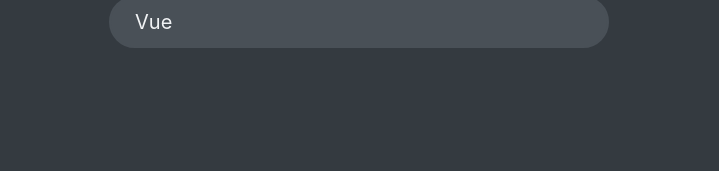
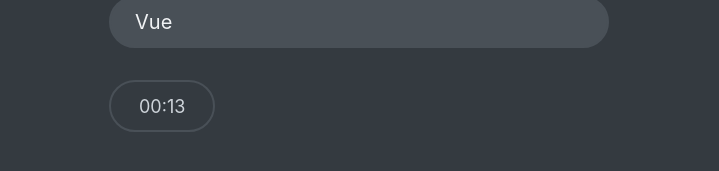
Before and after one commit to Gauravjoshi321/react-quiz, a React (Create React App) app: page / in a window 1280 px wide. Both pictures are taken after a click on the button "Let's start". Shown: the part 569-740 px from the top of the page, without its empty margins (281-1000 px from the left). Built offline with nearby package versions, Linux system fonts and the light colour scheme; data requests are answered from the project's data file.

Commit message:
completed

```diff
--- a/src/components/App.js
+++ b/src/components/App.js
@@ -1,4 +1,5 @@
 import { useEffect, useReducer } from "react";
+
 import Header from "./Header";
 import Main from "./main";
 import Error from "./Error";
@@ -11,6 +12,8 @@
 import Footer from "./Footer";
 import Timer from "./Timer";
 
+const SEC_PER_QUESTION = 1;
+
 const initialState = {
   questions: [],
 
@@ -20,13 +23,18 @@
   answer: null,
   points: 0,
   highScore: 0,
-  secondsRemaining: 10
+  secondsRemaining: null
 };
 
 const reducer = function (state, action) {
   switch (action.type) {
     case "dataRecieved": {
-      return { ...state, questions: action.payload, status: 'ready' }
+      return {
+        ...state,
+        questions: action.payload,
+        status: 'ready',
+        secondsRemaining: state.questions.length * SEC_PER_QUESTION
+      }
     }
     case "dataFailed": {
       return { ...state, status: 'error' }
@@ -68,6 +76,13 @@
         restart: true
       }
     }
+    case "tick": {
+      return {
+        ...state,
+        secondsRemaining: state.secondsRemaining - 1,
+        status: state.secondsRemaining < 1 ? "finish" : state.status
+      }
+    }
 
     default: throw new Error("unknown action")
   }
@@ -82,7 +97,6 @@
       answer,
       points,
       highScore,
-      restart,
       secondsRemaining
     }, dispatch] = useReducer(reducer, initialState);
 
@@ -126,12 +140,19 @@
               dispatch={dispatch}
               answer={answer}
             />
+            <Footer>
+              <Timer
+                secondsRemaining={secondsRemaining}
+                dispatch={dispatch}
+              />
+
               <NextQuestion
                 dispatch={dispatch}
                 answer={answer}
                 index={index}
                 numQuestions={numQuestions}
               />
+            </Footer>
           </>
         }
         {status === "finish"
@@ -140,7 +161,6 @@
             maxPoints={maxPoints}
             highScore={highScore}
             dispatch={dispatch}
-            restart={restart}
           />}
 
       </Main>
--- a/src/components/Footer.js
+++ b/src/components/Footer.js
@@ -1,7 +1,7 @@
-function Footer() {
+function Footer({ children }) {
   return (
     <div>
-
+      {children}
     </div>
   )
 }
--- a/src/components/Timer.js
+++ b/src/components/Timer.js
@@ -1,7 +1,22 @@
-function Timer() {
+import { useEffect } from "react";
+
+function Timer({ dispatch, secondsRemaining }) {
+
+  const min = Math.floor(secondsRemaining / 60);
+  const sec = Math.ceil(secondsRemaining % 60);
+
+  useEffect(function () {
+    const id = setInterval(() => {
+      dispatch({ type: "tick" })
+    }, 1000);
+
+    return () => clearInterval(id);
+  }, [dispatch])
+
   return (
-    <div>
 
+    <div className="timer" >
+      {min < 10 && "0"}{min}:{sec < 10 && "0"}{sec}
     </div>
   )
 }
```
Lines whose indentation alone changed are shown as unchanged.
